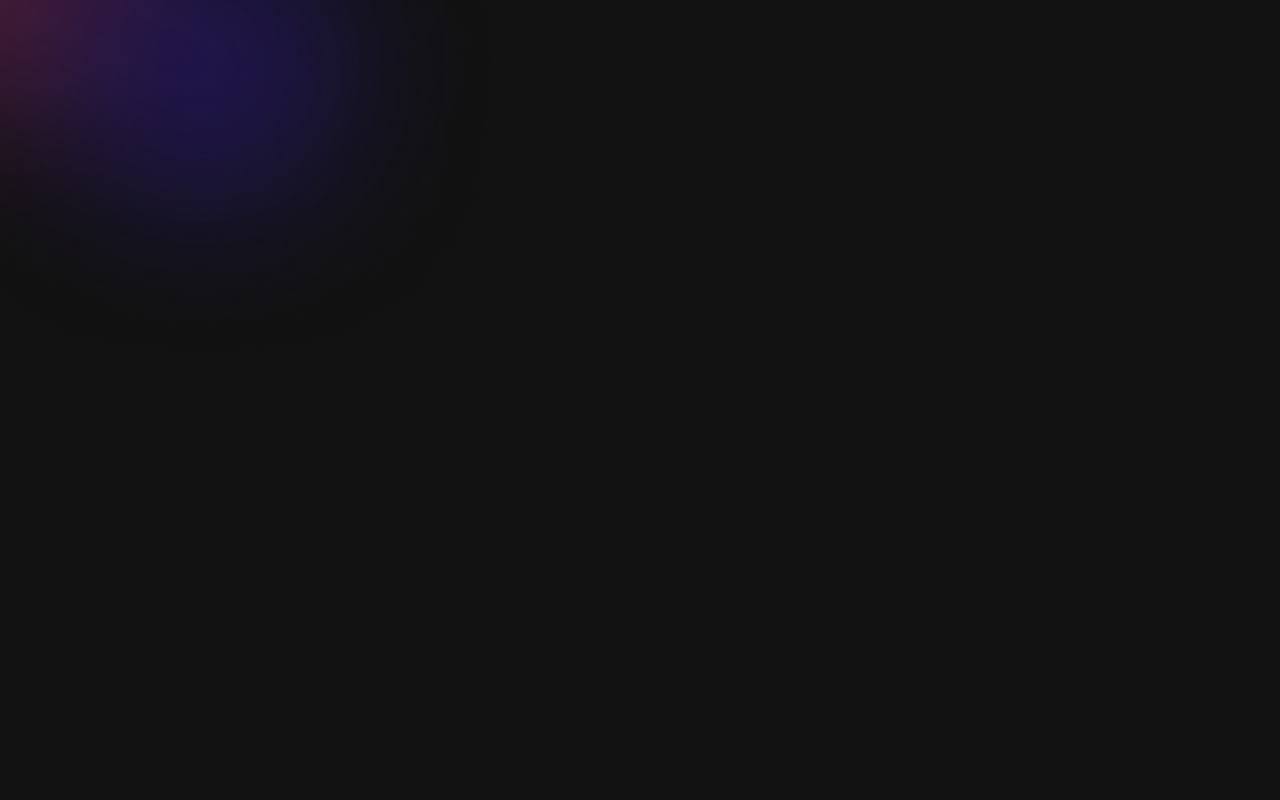
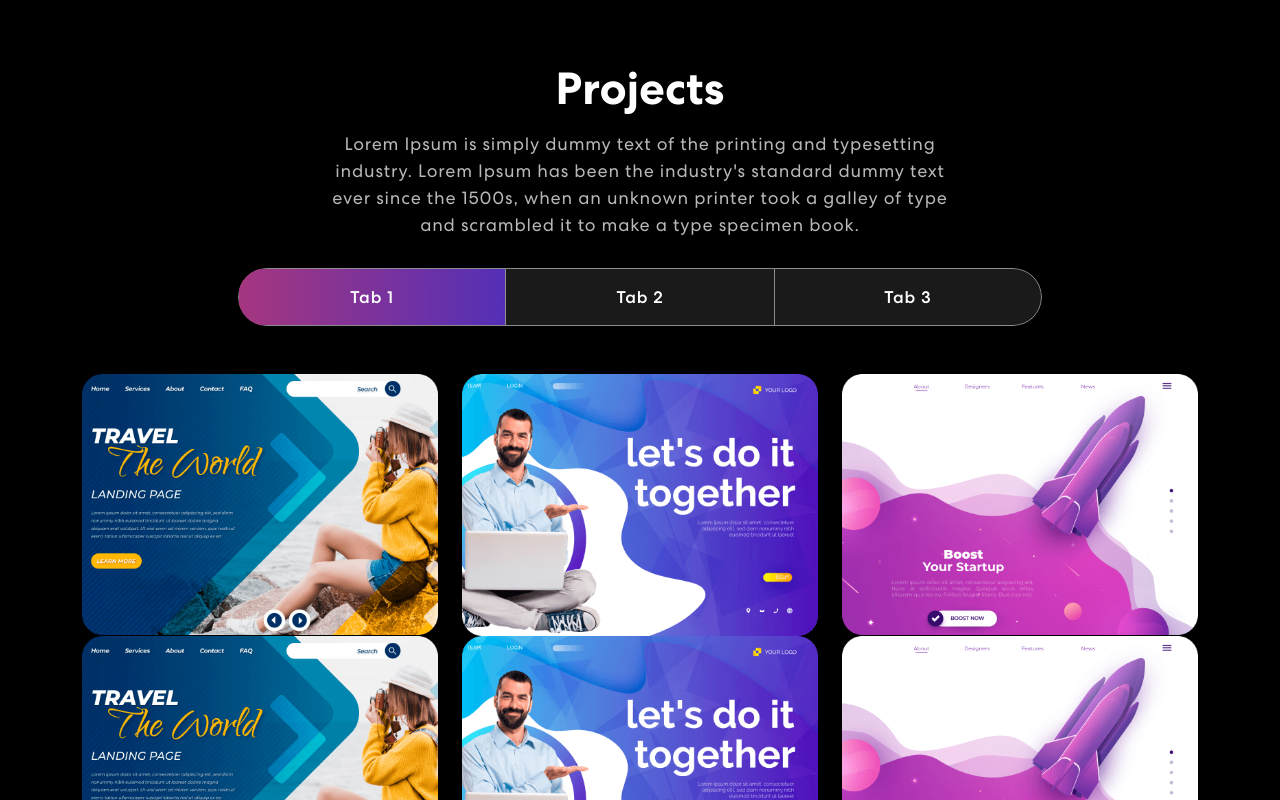
Before and after one commit to xavierkoo/xavierkoo.github.io, a React (Create React App) app: page / in a window 1280 px wide. Shown: the part 1460-2260 px from the top of the page. Before the commit the page ends 1835 px from the top, so only its background shows below. Built offline with nearby package versions, Linux system fonts and the light colour scheme; what react-cursor-custom would draw is missing.

Commit message:
feat: updated resume and added projects section

```diff
--- a/src/App.css
+++ b/src/App.css
@@ -340,7 +340,7 @@ nav.navbar .navbar-toggler[aria-expanded="true"] .navbar-toggler-icon {
 }
 
 .skill-slider .item3 img {
-  width: 35%;
+  width: 33%;
   margin: 0 auto 30px auto;
 }
 
@@ -351,3 +351,129 @@ nav.navbar .navbar-toggler[aria-expanded="true"] .navbar-toggler-icon {
   width: 40%;
   z-index: -4;
 }
+
+/* Projects CSS */
+.project {
+  padding: 80px 0;
+  position: relative;
+  background-color: black;
+}
+.project h2 {
+	font-size: 45px;
+	font-weight: 700;
+  text-align: center;
+}
+.project p {
+  color: #B8B8B8;
+  font-size: 18px;
+  letter-spacing: 0.8px;
+  line-height: 1.5em;
+  margin: 14px auto 30px auto;
+  text-align: center;
+  width: 56%;
+}
+.project .nav.nav-pills {
+  width: 72%;
+  margin: 0 auto;
+  border-radius: 50px;
+  background-color: rgb(255 255 255 / 10%);
+  overflow: hidden;
+}
+.project .nav.nav-pills .nav-item {
+  width: 33.33333%;
+}
+.project .nav.nav-pills .nav-link {
+  background-color: transparent;
+  border-radius: 0;
+  padding: 17px 0;
+  color: #fff;
+  width: 100%;
+  font-size: 17px;
+  letter-spacing: 0.8px;
+  font-weight: 500;
+  position: relative;
+  transition: 0.3s ease-in-out;
+  text-align: center;
+  z-index: 0;
+}
+.project .nav.nav-pills .nav-link::before {
+    content: "";
+    position: absolute;
+    width: 0;
+    height: 100%;
+    background: linear-gradient(90.21deg, #AA367C -5.91%, #4A2FBD 111.58%);
+    top: 0;
+    left: 0;
+    z-index: -1;
+    transition: 0.3s ease-in-out;
+}
+.project .nav.nav-pills .nav-link.active::before {
+    width: 100% !important;
+}
+.project .nav.nav-pills .nav-link.active {
+    border: 1px solid rgba(255, 255, 255, 1);
+}
+.nav-link#projects-tabs-tab-first {
+  border: 1px solid rgba(255, 255, 255, 0.5);
+  border-radius: 55px 0px 0px 55px;
+}
+.nav-link#projects-tabs-tab-second {
+  border-top: 1px solid rgba(255, 255, 255, 0.5);
+  border-bottom: 1px solid rgba(255, 255, 255, 0.5);
+}
+.nav-link#projects-tabs-tab-third {
+  border: 1px solid rgba(255, 255, 255, 0.5);
+  border-radius: 0 55px 55px 0;
+}
+.proj-imgbx {
+  position: relative;
+  border-radius: 30px;
+  overflow: hidden;
+  margin-bottom: 24px;
+}
+.proj-imgbx::before {
+  content: "";
+  background: linear-gradient(90.21deg, #AA367C -5.91%, #4A2FBD 111.58%);
+  opacity: 0.85;
+  position: absolute;
+  width: 100%;
+  height: 0;
+  transition: 0.4s ease-in-out;
+}
+.proj-imgbx:hover::before {
+  height: 100%;
+}
+.proj-txtx {
+  position: absolute;
+  text-align: center;
+  top: 65%;
+  left: 50%;
+  transform: translate(-50%, -50%);
+  transition: 0.5s ease-in-out;
+  opacity: 0;
+  width: 100%;
+}
+.proj-imgbx:hover .proj-txtx {
+  top: 50%;
+  opacity: 1;
+}
+.proj-txtx h4 {
+  font-size: 30px;
+  font-weight: 700;
+  letter-spacing: 0.8px;
+  line-height: 1.1em;
+}
+.proj-txtx span {
+  font-style: italic;
+  font-weight: 400;
+  font-size: 15px;
+  letter-spacing: 0.8px;
+}
+.background-image-right {
+  top: 20%;
+  position: absolute;
+  bottom: 0;
+  width: 35%;
+  right: 0;
+  z-index: -4;
+}
--- a/src/App.js
+++ b/src/App.js
@@ -4,7 +4,8 @@ import withSplashScreen from "./components/withSplashScreen";
 import { CursorProvider } from "react-cursor-custom";
 import { NavBar } from "./components/NavBar";
 import { Banner } from "./components/Banner";
-import { Skills } from "./components/Skills"
+import { Skills } from "./components/Skills";
+import { Projects } from "./components/Projects";
 
 function App() {
   return (
@@ -17,6 +18,7 @@ function App() {
         <NavBar />
         <Banner />
         <Skills />
+        <Projects />
       </CursorProvider>
     </div>
   );
--- /dev/null
+++ b/src/components/ProjectCard.js
@@ -0,0 +1,15 @@
+import { Col } from "react-bootstrap";
+
+export const ProjectCard = ({ title, description, imgUrl }) => {
+    return (
+        <Col size={12} sm={6} md={4}>
+            <div className="proj-imgbox">
+                <img src={imgUrl} />
+                <div className="proj-txtx">
+                    <h4>{title}</h4>
+                    <span>{description}</span>
+                </div>
+            </div>
+        </Col>
+    )
+}
--- /dev/null
+++ b/src/components/Projects.js
@@ -0,0 +1,95 @@
+import { Container, Row, Col, Tab, Nav } from "react-bootstrap";
+import { ProjectCard } from "./ProjectCard";
+import projImg1 from "../assets/img/project-img1.png";
+import projImg2 from "../assets/img/project-img2.png";
+import projImg3 from "../assets/img/project-img3.png";
+import colorSharp2 from "../assets/img/color-sharp2.png";
+
+export const Projects = () => {
+
+    const projects = [
+    {
+      title: "Support Local",
+      description: "Full Stack Web Application",
+      imgUrl: projImg1,
+    },
+    {
+      title: "Monster Slayer",
+      description: "Browser Game",
+      imgUrl: projImg2,
+    },
+    {
+      title: "Hangman",
+      description: "Browser Game",
+      imgUrl: projImg3,
+    },
+    {
+      title: "Facebook Humans or Robots",
+      description: "Kaggle Competition",
+      imgUrl: projImg1,
+    },
+    {
+      title: "EV Charging Model",
+      description: "Spreadsheet Modelling & Analytics",
+      imgUrl: projImg2,
+    },
+    {
+      title: "Full Stack Open",
+      description: "Design & Development",
+      imgUrl: projImg3,
+    },
+    {
+        title: "iRecycle",
+        description: "UI/UX",
+        imgUrl: projImg3,
+      },
+  ];
+    return (
+        <section className="project" id="project">
+            <Container>
+                <Row>
+                    <Col>
+                        <h2>Projects</h2>
+                        <p>Lorem Ipsum is simply dummy text of the printing and typesetting industry. Lorem Ipsum has been the industry's standard dummy text ever since the 1500s, when an unknown printer took a galley of type and scrambled it to make a type specimen book.</p>
+                        <Tab.Container id="projects-tabs" defaultActiveKey="first">
+                        <Nav variant="pills" className="nav-pills mb-5 justify-content-center align-items-center" id="pills-tab">
+                            <Nav.Item>
+                                <Nav.Link eventKey="first">Tab 1</Nav.Link>
+                            </Nav.Item>
+                            <Nav.Item>
+                                <Nav.Link eventKey="second">Tab 2</Nav.Link>
+                            </Nav.Item>
+                            <Nav.Item>
+                                <Nav.Link eventKey="third">Tab 3</Nav.Link>
+                            </Nav.Item>
+                        </Nav>
+                        <Tab.Content>
+                            <Tab.Pane eventKey="first">
+                                <Row>
+                                    {
+                                        projects.map((project, index) => {
+                                            return (
+                                               <ProjectCard
+                                                key={index}
+                                                {...project}
+                                               />
+                                            )
+                                        })
+                                    }
+                                </Row>
+                            </Tab.Pane>
+                            <Tab.Pane eventKey="second">
+                                <p>Lorem ipsum dolor sit amet consectetur adipisicing elit. Cumque quam, quod neque provident velit, rem explicabo excepturi id illo molestiae blanditiis, eligendi dicta officiis asperiores delectus quasi inventore debitis quo.</p>
+                            </Tab.Pane>
+                            <Tab.Pane eventKey="third">
+                                <p>Lorem ipsum dolor sit amet consectetur adipisicing elit. Cumque quam, quod neque provident velit, rem explicabo excepturi id illo molestiae blanditiis, eligendi dicta officiis asperiores delectus quasi inventore debitis quo.</p>
+                            </Tab.Pane>
+                        </Tab.Content>
+                        </Tab.Container>
+                    </Col>
+                </Row>
+            </Container>
+            <img className="background-image-right" src={colorSharp2}></img>
+        </section>
+    )
+}
--- a/src/components/Skills.js
+++ b/src/components/Skills.js
@@ -37,7 +37,7 @@ export const Skills = () => {
                             <h2>
                                 Skills
                             </h2>
-                            <p>Lorem Ipsum is simply dummy text of the printing and typesetting industry.<br></br> Lorem Ipsum has been the industry's standard dummy text.</p>
+                            <p>These are the technical skills that I currently possess.<br></br>I am always eager to learn more and go beyond to improve myself.</p>
                             <Carousel responsive={responsive} infinite={true} className="skill-slider">
                                 <div className="item">
                                     <img src={languages} alt="Image" />
```
Also changed, not shown: 1 other file (tests, documents, lock files or other folders).
